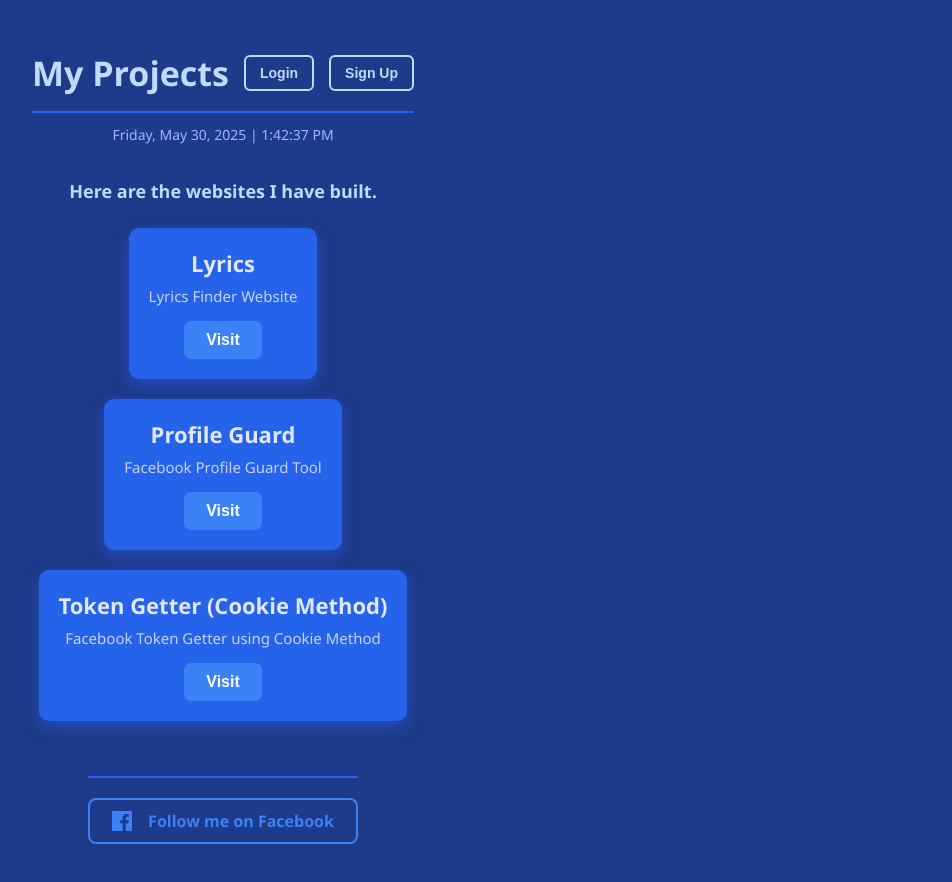
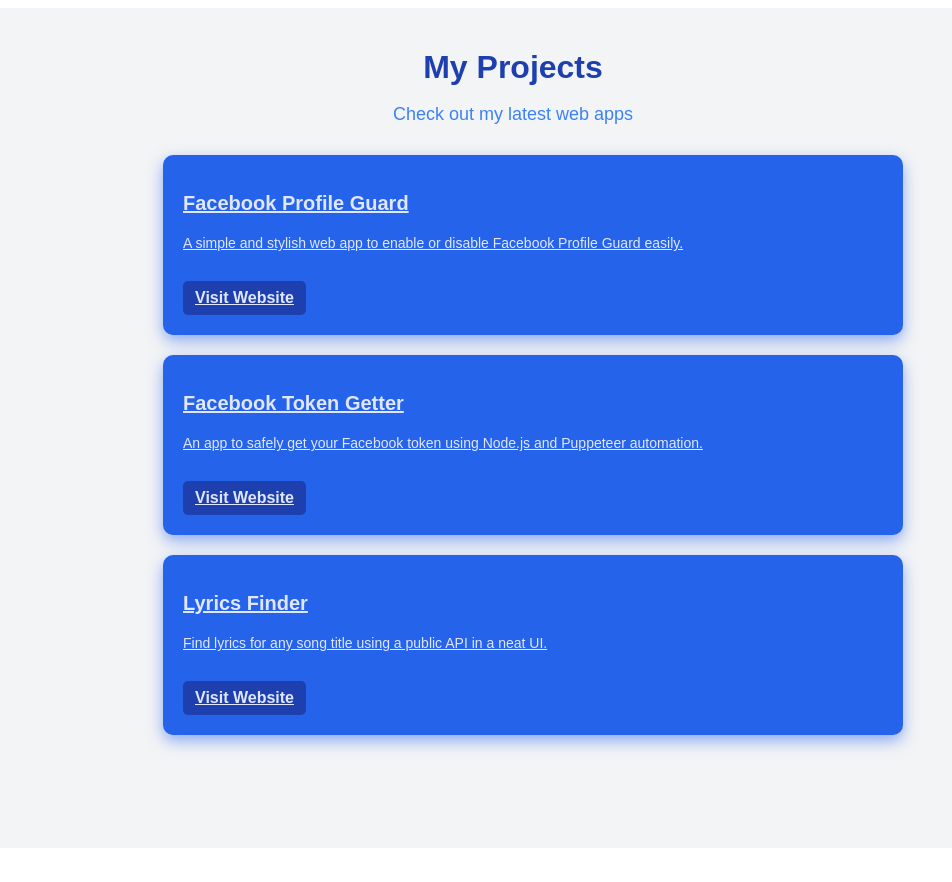
Before and after one commit to johnalpay/Project-s-, a Next.js app: page / in a window 1280 px wide. Shown: the top 882 px of the page, without its empty margins (127-1079 px from the left). After the commit the page ends 856 px from the top, so only its background shows below. Built offline with nearby package versions, Linux system fonts and the light colour scheme.

Commit message:
Update index.js

```diff
--- a/pages/index.js
+++ b/pages/index.js
@@ -1,471 +1,116 @@
-import { useEffect, useState } from "react";
-
-export default function Home() {
-  const projects = [
-    {
-      name: "Lyrics",
-      url: "https://lyrics-liart.vercel.app/",
-      description: "Lyrics Finder Website",
-    },
-    {
-      name: "Profile Guard",
-      url: "https://profile-guard.vercel.app/",
-      description: "Facebook Profile Guard Tool",
-    },
-    {
-      name: "Token Getter (Cookie Method)",
-      url: "https://getnew-xi.vercel.app/",
-      description: "Facebook Token Getter using Cookie Method",
-    },
-  ];
-
-  const [dateTime, setDateTime] = useState(new Date());
-  const [view, setView] = useState("home"); // "home", "login", "signup"
-  const [user, setUser] = useState(null);
-
-  // For form fields
-  const [formUsername, setFormUsername] = useState("");
-  const [formPassword, setFormPassword] = useState("");
-  const [message, setMessage] = useState("");
-
-  useEffect(() => {
-    const timer = setInterval(() => setDateTime(new Date()), 1000);
-    return () => clearInterval(timer);
-  }, []);
-
-  useEffect(() => {
-    // Check localStorage for logged in user
-    const savedUser = localStorage.getItem("loggedInUser");
-    if (savedUser) setUser(savedUser);
-  }, []);
-
-  const formattedDate = dateTime.toLocaleDateString(undefined, {
-    weekday: "long",
-    year: "numeric",
-    month: "long",
-    day: "numeric",
-  });
-
-  const formattedTime = dateTime.toLocaleTimeString();
-
-  // Signup handler
-  function handleSignup(e) {
-    e.preventDefault();
-    if (!formUsername || !formPassword) {
-      setMessage("Please fill in both fields.");
-      return;
-    }
-
-    const usersJSON = localStorage.getItem("users");
-    const users = usersJSON ? JSON.parse(usersJSON) : {};
-
-    if (users[formUsername]) {
-      setMessage("Username already exists. Please login or choose another.");
-      return;
-    }
-
-    users[formUsername] = formPassword;
-    localStorage.setItem("users", JSON.stringify(users));
-    setMessage("Signup successful! Please login now.");
-    setFormUsername("");
-    setFormPassword("");
-    setView("login");
-  }
-
-  // Login handler
-  function handleLogin(e) {
-    e.preventDefault();
-    if (!formUsername || !formPassword) {
-      setMessage("Please fill in both fields.");
-      return;
-    }
-
-    const usersJSON = localStorage.getItem("users");
-    const users = usersJSON ? JSON.parse(usersJSON) : {};
-
-    if (users[formUsername] && users[formUsername] === formPassword) {
-      localStorage.setItem("loggedInUser", formUsername);
-      setUser(formUsername);
-      setMessage("");
-      setFormUsername("");
-      setFormPassword("");
-      setView("home");
-    } else {
-      setMessage("Invalid username or password.");
-    }
-  }
-
-  function handleLogout() {
-    localStorage.removeItem("loggedInUser");
-    setUser(null);
-    setView("home");
-  }
-
-  return (
-    <main style={styles.container}>
-      <header style={styles.header}>
-        <h1 style={styles.title}>My Projects</h1>
-        <nav>
-          {!user ? (
-            <>
-              <button
-                style={styles.navButton}
-                onClick={() => {
-                  setView("login");
-                  setMessage("");
-                }}
-              >
-                Login
-              </button>
-              <button
-                style={styles.navButton}
-                onClick={() => {
-                  setView("signup");
-                  setMessage("");
-                }}
-              >
-                Sign Up
-              </button>
-            </>
-          ) : (
-            <>
-              <span style={{ marginRight: 15, fontWeight: "600" }}>
-                Welcome, {user}!
-              </span>
-              <button style={styles.navButton} onClick={handleLogout}>
-                Logout
-              </button>
-            </>
-          )}
-        </nav>
-      </header>
-
-      <div style={styles.dateTime}>
-        <span>{formattedDate}</span> | <span>{formattedTime}</span>
-      </div>
-
-      {view === "home" && (
-        <>
-          <p style={styles.description}>Here are the websites I have built.</p>
-
-          <div style={styles.projectsContainer}>
-            {projects.map((project) => (
-              <div
-                key={project.name}
-                style={styles.projectCard}
-                className="project-card"
-              >
-                <h2 style={styles.projectName}>{project.name}</h2>
-                <p style={styles.projectDesc}>{project.description}</p>
-                <a href={project.url} target="_blank" rel="noopener noreferrer">
-                  <button style={styles.button} className="visit-button">
-                    Visit
-                  </button>
-                </a>
-              </div>
-            ))}
-          </div>
-        </>
-      )}
-
-      {(view === "login" || view === "signup") && (
-        <form
-          onSubmit={view === "login" ? handleLogin : handleSignup}
-          style={styles.form}
-        >
-          <h2>{view === "login" ? "Login" : "Sign Up"}</h2>
-          {message && <p style={styles.message}>{message}</p>}
-          <input
-            type="text"
-            placeholder="Username"
-            value={formUsername}
-            onChange={(e) => setFormUsername(e.target.value)}
-            style={styles.input}
-            autoComplete="username"
-          />
-          <input
-            type="password"
-            placeholder="Password"
-            value={formPassword}
-            onChange={(e) => setFormPassword(e.target.value)}
-            style={styles.input}
-            autoComplete={view === "login" ? "current-password" : "new-password"}
-          />
-          <button type="submit" style={styles.button}>
-            {view === "login" ? "Login" : "Sign Up"}
-          </button>
-          <p style={{ marginTop: 12 }}>
-            {view === "login" ? (
-              <>
-                Don't have an account?{" "}
-                <button
-                  type="button"
-                  style={styles.linkButton}
-                  onClick={() => {
-                    setView("signup");
-                    setMessage("");
-                  }}
-                >
-                  Sign Up
-                </button>
-              </>
-            ) : (
-              <>
-                Already have an account?{" "}
-                <button
-                  type="button"
-                  style={styles.linkButton}
-                  onClick={() => {
-                    setView("login");
-                    setMessage("");
-                  }}
-                >
-                  Login
-                </button>
-              </>
-            )}
-          </p>
-        </form>
-      )}
-
-      <footer style={styles.footer}>
-        <a
-          href="https://www.facebook.com/profile.php?id=61576992292379"
-          target="_blank"
-          rel="noopener noreferrer"
-          style={styles.followButton}
-          aria-label="Follow on Facebook"
-          className="follow-button"
-        >
-          <FacebookIcon /> Follow me on Facebook
-        </a>
-      </footer>
-
-      <style jsx>{`
-        /* Remove white margin and make full background */
-        :global(html, body) {
-          margin: 0;
-          padding: 0;
-          height: 100%;
-          background-color: #1e3a8a;
-          color: #fff;
-          font-family: 'Segoe UI', Tahoma, Geneva, Verdana, sans-serif;
-        }
-
-        /* Make sure main fills vertical height and centers */
-        main {
-          min-height: 100vh;
-          padding: 50px 25px 60px;
-          box-sizing: border-box;
-          display: flex;
-          flex-direction: column;
-          align-items: center;
-        }
-
-        .project-card:hover {
-          transform: translateY(-8px);
-          box-shadow: 0 12px 24px rgba(0, 0, 0, 0.5);
-        }
-
-        .visit-button:hover {
-          background-color: #3b82f6; /* blue-500 */
-          box-shadow: 0 6px 15px rgba(59, 130, 246, 0.7);
-          transform: scale(1.05);
-        }
-
-        .visit-button:active {
-          transform: scale(0.98);
-        }
-
-        .follow-button:hover {
-          background-color: #2563eb; /* blue-600 */
-          color: #fff;
-          border-color: #1e40af; /* blue-900 */
-          box-shadow: 0 6px 15px rgba(37, 99, 235, 0.7);
-          transform: scale(1.07);
-        }
-
-        .follow-button:active {
-          transform: scale(0.95);
-        }
-      `}</style>
-    </main>
-  );
-}
-
-function FacebookIcon() {
-  return (
-    <svg
-      style={{ marginRight: 8 }}
-      xmlns="http://www.w3.org/2000/svg"
-      height="20"
-      viewBox="0 0 24 24"
-      width="20"
-      fill="#3b82f6" // blue fill
-    >
-      <path d="M22.675 0H1.325C.593 0 0 .593 0 1.326v21.348C0 23.406.593 24 1.325 24H12.82v-9.294H9.692v-3.622h3.128V8.413c0-3.1 1.893-4.788 4.659-4.788 1.325 0 2.463.099 2.795.143v3.24l-1.918.001c-1.504 0-1.796.715-1.796 1.764v2.313h3.59l-.467 3.622h-3.123V24h6.116C23.406 24 24 23.406 24 22.674V1.326C24 .593 23.406 0 22.675 0z" />
-    </svg>
-  );
-}
+import React from "react";
 
 const styles = {
   container: {
-    maxWidth: 700,
-    margin: 0, // remove margin so it sticks full width horizontally
-    padding: "50px 25px 60px",
+    minHeight: "100vh",
+    padding: 20,
+    backgroundColor: "#f3f4f6",
+    fontFamily: "'Poppins', sans-serif",
+  },
+  header: {
     textAlign: "center",
-    backgroundColor: "#1E3A8A",
-    minHeight: "100vh",
-    color: "#fff",
-    boxSizing: "border-box",
-    borderRadius: 12,
-    fontFamily: "'Segoe UI', Tahoma, Geneva, Verdana, sans-serif",
+    marginBottom: 30,
+    color: "#1e40af",
   },
-
-  header: {
-    display: "flex",
-    justifyContent: "space-between",
-    alignItems: "center",
-    paddingBottom: 15,
-    borderBottom: "2px solid #2563eb",
+  title: {
+    fontSize: 32,
+    fontWeight: "bold",
+    marginBottom: 10,
   },
-
-  title: {
-    fontWeight: "bold",
-    fontSize: 34,
-    margin: 0,
-    color: "#bfdbfe",
+  subtitle: {
+    fontSize: 18,
+    color: "#3b82f6",
   },
-
-  navButton: {
-    marginLeft: 15,
-    padding: "8px 14px",
-    fontSize: 14,
-    cursor: "pointer",
-    borderRadius: 6,
-    border: "2px solid #bfdbfe",
-    backgroundColor: "transparent",
-    color: "#bfdbfe",
-    fontWeight: "600",
-    transition: "all 0.25s ease",
-  },
-
-  dateTime: {
-    marginTop: 12,
-    fontSize: 14,
-    fontWeight: "500",
-    color: "#a5b4fc",
-  },
-
-  description: {
-    fontSize: 18,
-    fontWeight: "600",
-    marginTop: 35,
-    marginBottom: 25,
-    color: "#bfdbfe",
-  },
-
   projectsContainer: {
     display: "flex",
     flexDirection: "column",
     gap: 20,
     width: "100%",
+    maxWidth: 700,
+    margin: "0 auto",
   },
-
   projectCard: {
     backgroundColor: "#2563eb",
     padding: 20,
     borderRadius: 10,
     boxShadow: "0 6px 15px rgba(37, 99, 235, 0.5)",
     color: "#e0e7ff",
-    transition: "transform 0.3s ease, box-shadow 0.3s ease",
+    transition: "transform 0.3s ease, boxShadow 0.3s ease",
     cursor: "pointer",
-    maxWidth: 700,
-    margin: "0 auto",
+    width: "100%",
+    height: 140,
+    display: "flex",
+    flexDirection: "column",
+    justifyContent: "space-between",
   },
-
-  projectName: {
-    fontSize: 22,
-    fontWeight: "700",
-    margin: "0 0 8px 0",
+  projectTitle: {
+    fontSize: 20,
+    fontWeight: "600",
+    marginBottom: 5,
   },
-
-  projectDesc: {
-    fontSize: 15,
-    fontWeight: "500",
-    margin: "0 0 15px 0",
-    color: "#c7d2fe",
+  projectDescription: {
+    fontSize: 14,
+    lineHeight: 1.3,
+    flexGrow: 1,
   },
-
-  button: {
+  followButton: {
+    marginTop: 10,
+    backgroundColor: "#1e40af",
+    color: "#e0e7ff",
+    border: "none",
+    borderRadius: 5,
+    padding: "8px 12px",
+    fontWeight: "600",
     cursor: "pointer",
-    borderRadius: 7,
-    border: "none",
-    backgroundColor: "#3b82f6",
-    color: "#fff",
-    fontWeight: "700",
-    padding: "10px 22px",
-    fontSize: 16,
-    transition: "all 0.3s ease",
-  },
-
-  form: {
-    maxWidth: 380,
-    margin: "35px auto 0",
-    padding: 25,
-    backgroundColor: "#1e40af",
-    borderRadius: 12,
-    boxShadow: "0 8px 22px rgba(29, 78, 216, 0.6)",
-  },
-
-  input: {
-    width: "100%",
-    padding: "12px 15px",
-    marginBottom: 18,
-    borderRadius: 8,
-    border: "none",
-    fontSize: 15,
-    boxSizing: "border-box",
-  },
-
-  message: {
-    fontSize: 14,
-    marginBottom: 15,
-    fontWeight: "600",
-    color: "#fca5a5",
-  },
-
-  linkButton: {
-    cursor: "pointer",
-    background: "none",
-    border: "none",
-    color: "#bfdbfe",
-    fontWeight: "700",
-    textDecoration: "underline",
-    padding: 0,
-    fontSize: 15,
-  },
-
-  footer: {
-    marginTop: 55,
-    borderTop: "2px solid #2563eb",
-    paddingTop: 20,
-  },
-
-  followButton: {
-    display: "inline-flex",
-    alignItems: "center",
-    gap: 8,
-    cursor: "pointer",
-    borderRadius: 8,
-    border: "2px solid #3b82f6",
-    backgroundColor: "transparent",
-    padding: "10px 22px",
-    fontWeight: "700",
-    fontSize: 16,
-    color: "#3b82f6",
-    transition: "all 0.3s ease",
+    alignSelf: "flex-start",
     textDecoration: "none",
-    userSelect: "none",
   },
 };
+
+const projects = [
+  {
+    title: "Facebook Profile Guard",
+    description:
+      "A simple and stylish web app to enable or disable Facebook Profile Guard easily.",
+    link: "https://facebook-profile-guard.example.com",
+  },
+  {
+    title: "Facebook Token Getter",
+    description:
+      "An app to safely get your Facebook token using Node.js and Puppeteer automation.",
+    link: "https://facebook-token-getter.example.com",
+  },
+  {
+    title: "Lyrics Finder",
+    description:
+      "Find lyrics for any song title using a public API in a neat UI.",
+    link: "https://lyrics-finder.example.com",
+  },
+];
+
+export default function Home() {
+  return (
+    <div style={styles.container}>
+      <header style={styles.header}>
+        <h1 style={styles.title}>My Projects</h1>
+        <p style={styles.subtitle}>Check out my latest web apps</p>
+      </header>
+
+      <main style={styles.projectsContainer}>
+        {projects.map((project, idx) => (
+          <a
+            key={idx}
+            href={project.link}
+            target="_blank"
+            rel="noopener noreferrer"
+            style={styles.projectCard}
+          >
+            <h2 style={styles.projectTitle}>{project.title}</h2>
+            <p style={styles.projectDescription}>{project.description}</p>
+            <span style={styles.followButton}>Visit Website</span>
+          </a>
+        ))}
+      </main>
+    </div>
+  );
+              }
```
